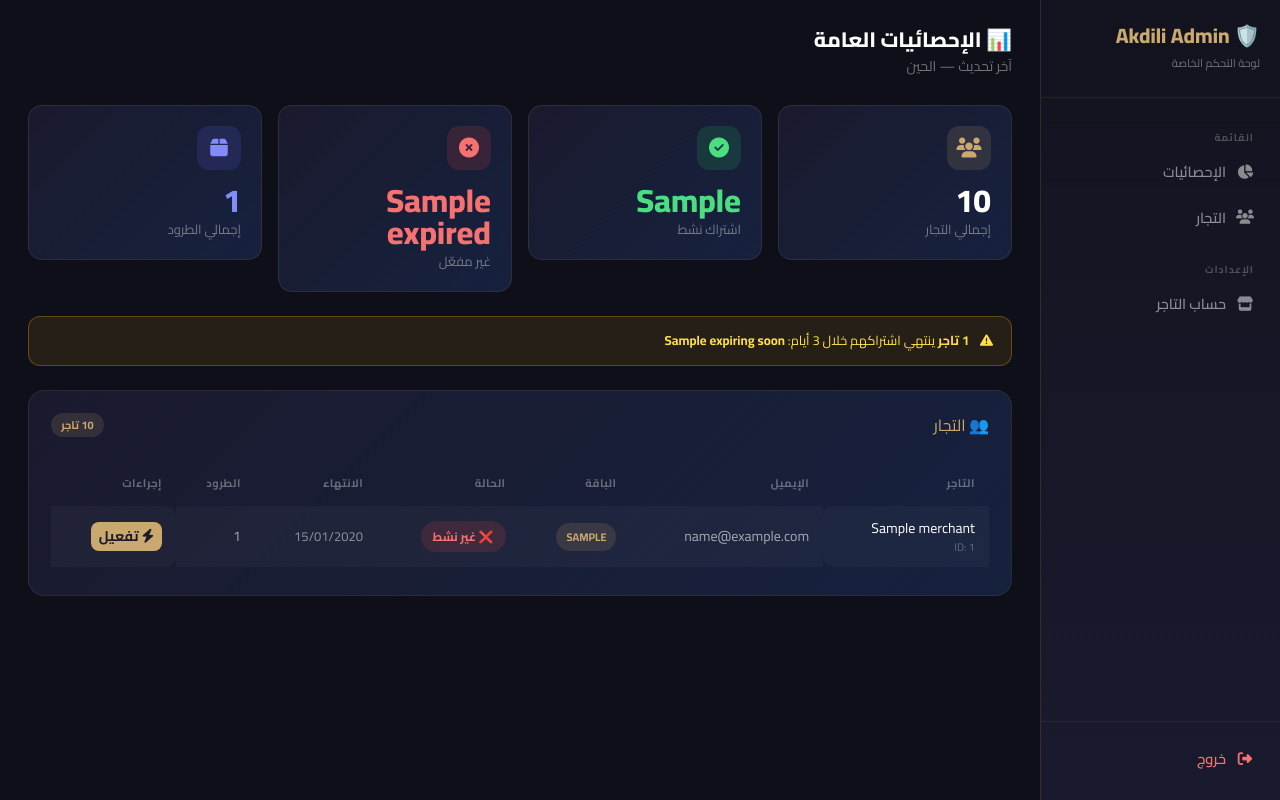
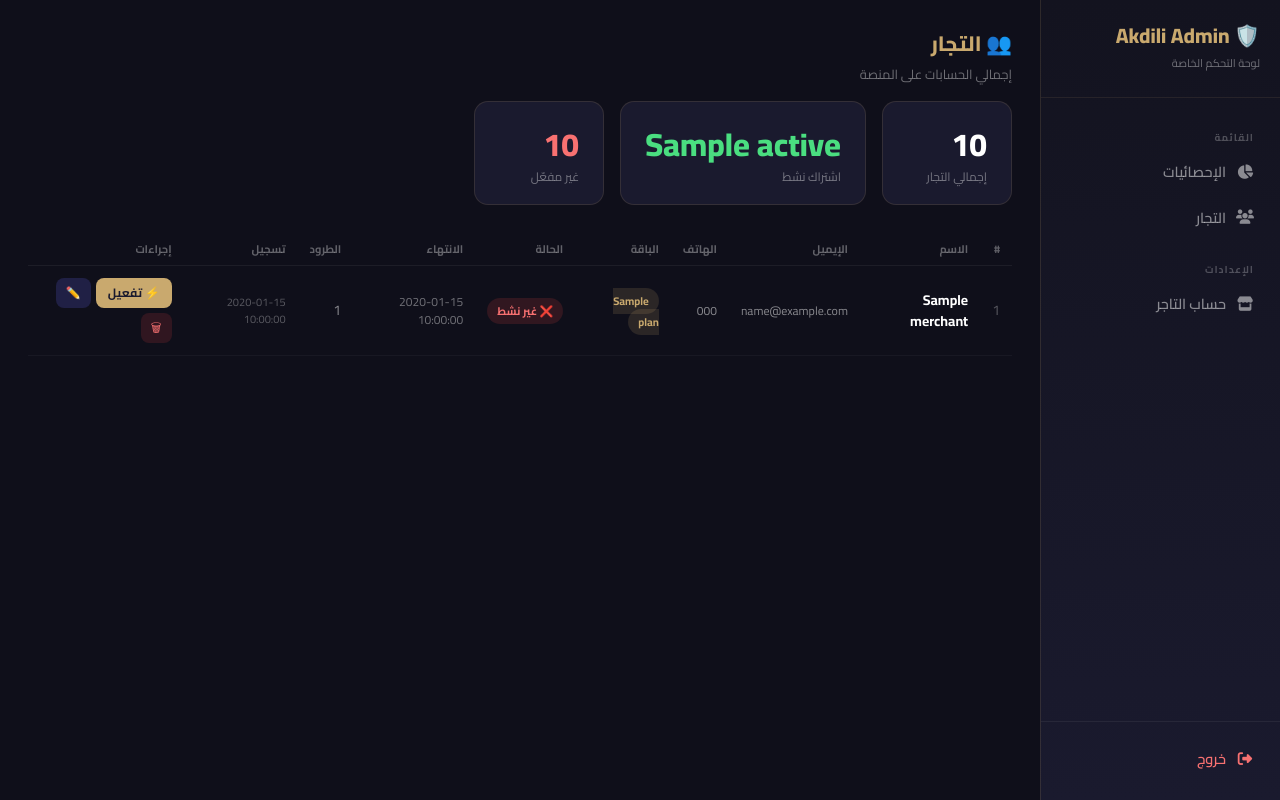
Before and after one commit to rahimhjk0-lang/akdilii, a FastAPI app: template akdili/templates/admin.html in a window 1280 px wide. Run offline with FastAPI, Linux system fonts and the light colour scheme; the template is opened without the code that fills it: most values are stand-ins (such as "Sample title", 1, 10 or a date in 2020).

Commit message:
fix: update CORRECT templates path (root/templates not akdili/templates)

```diff
--- a/templates/admin.html
+++ b/templates/admin.html
@@ -1,122 +1,115 @@
 {% extends "admin_base.html" %}
 {% block content %}
 
-<div class="admin-topbar">
-    <div>
-        <h5>📊 الإحصائيات العامة</h5>
-        <small>آخر تحديث — الحين</small>
+<style>
+.at { color:#c9a96e; font-weight:800; font-size:1.3rem; margin-bottom:6px; }
+.sub { color:rgba(255,255,255,0.4); font-size:13px; }
+.stats { display:flex; gap:16px; margin-bottom:28px; flex-wrap:wrap; }
+.sbox { background:#1a1a2e; border:1px solid rgba(201,169,110,0.15); border-radius:14px; padding:18px 24px; min-width:130px; }
+.sbox .n { font-size:2rem; font-weight:800; color:#fff; }
+.sbox .l { font-size:12px; color:rgba(255,255,255,0.4); }
+
+table { width:100%; border-collapse:collapse; font-size:14px; }
+thead th { color:rgba(255,255,255,0.35); font-size:11px; font-weight:700; padding:8px 12px; text-align:right; border-bottom:1px solid rgba(255,255,255,0.06); }
+tbody tr { border-bottom:1px solid rgba(255,255,255,0.04); }
+tbody tr:hover { background:rgba(201,169,110,0.04); }
+tbody td { padding:12px 12px; vertical-align:middle; color:rgba(255,255,255,0.8); }
+
+.badge-on  { background:rgba(34,197,94,0.15);  color:#4ade80; padding:3px 10px; border-radius:20px; font-size:11px; font-weight:700; white-space:nowrap; }
+.badge-off { background:rgba(239,68,68,0.15);  color:#f87171; padding:3px 10px; border-radius:20px; font-size:11px; font-weight:700; white-space:nowrap; }
+.badge-pl  { background:rgba(201,169,110,0.15);color:#c9a96e; padding:3px 10px; border-radius:20px; font-size:11px; font-weight:700; }
+
+.btn-act  { background:#c9a96e; color:#1a1a2e; border:none; border-radius:8px; padding:6px 12px; font-weight:700; cursor:pointer; font-family:'Cairo',sans-serif; font-size:12px; }
+.btn-edit { background:rgba(99,102,241,0.2); color:#818cf8; border:none; border-radius:8px; padding:6px 10px; cursor:pointer; font-size:12px; }
+.btn-del  { background:rgba(239,68,68,0.15);  color:#f87171; border:none; border-radius:8px; padding:6px 10px; cursor:pointer; font-size:12px; }
+.btn-stop { background:rgba(255,165,0,0.15);  color:#fb923c; border:none; border-radius:8px; padding:6px 10px; cursor:pointer; font-size:12px; }
+
+/* Overlay بسيط */
+#overlay {
+    display:none; position:fixed; inset:0;
+    background:rgba(0,0,0,0.8); z-index:9999;
+    align-items:center; justify-content:center;
+}
+#overlay.show { display:flex; }
+.obox {
+    background:#1e1e32; border:1px solid rgba(201,169,110,0.25);
+    border-radius:16px; padding:28px; width:90%; max-width:400px;
+    color:#e2e8f0; direction:rtl;
+}
+.obox h6 { color:#c9a96e; font-weight:800; margin:0 0 20px; }
+.obox label { font-size:12px; color:rgba(255,255,255,0.5); display:block; margin-bottom:5px; }
+.obox input, .obox select {
+    width:100%; padding:9px 12px; border-radius:8px;
+    background:rgba(255,255,255,0.07); border:1px solid rgba(255,255,255,0.12);
+    color:#fff; font-family:'Cairo',sans-serif; font-size:13px; margin-bottom:12px; box-sizing:border-box;
+}
+.obox select option { background:#1e1e32; }
+.orow { display:flex; gap:10px; justify-content:flex-end; margin-top:8px; }
+.obtn-cancel { background:rgba(255,255,255,0.08); color:#fff; border:none; border-radius:8px; padding:9px 18px; font-family:'Cairo',sans-serif; font-weight:600; cursor:pointer; }
+.obtn-ok { background:#c9a96e; color:#1a1a2e; border:none; border-radius:8px; padding:9px 22px; font-family:'Cairo',sans-serif; font-weight:800; cursor:pointer; }
+</style>
+
+<div class="at">👥 التجار</div>
+<div class="sub">إجمالي الحسابات على المنصة</div>
+
+<div class="stats" style="margin-top:16px;">
+    <div class="sbox">
+        <div class="n">{{ total }}</div>
+        <div class="l">إجمالي التجار</div>
+    </div>
+    <div class="sbox">
+        <div class="n" style="color:#4ade80;">{{ active }}</div>
+        <div class="l">اشتراك نشط</div>
+    </div>
+    <div class="sbox">
+        <div class="n" style="color:#f87171;">{{ total - active }}</div>
+        <div class="l">غير مفعّل</div>
     </div>
 </div>
 
-<!-- Stats -->
-<div class="row g-3 mb-4">
-    <div class="col-6 col-md-3">
-        <div class="stat-box">
-            <div class="stat-icon" style="background:rgba(201,169,110,0.15);">
-                <i class="fas fa-users" style="color:#c9a96e;"></i>
-            </div>
-            <div class="stat-val">{{ total }}</div>
-            <div class="stat-lbl">إجمالي التجار</div>
-        </div>
-    </div>
-    <div class="col-6 col-md-3">
-        <div class="stat-box">
-            <div class="stat-icon" style="background:rgba(34,197,94,0.15);">
-                <i class="fas fa-check-circle" style="color:#4ade80;"></i>
-            </div>
-            <div class="stat-val" style="color:#4ade80;">{{ active_subs }}</div>
-            <div class="stat-lbl">اشتراك نشط</div>
-        </div>
-    </div>
-    <div class="col-6 col-md-3">
-        <div class="stat-box">
-            <div class="stat-icon" style="background:rgba(239,68,68,0.15);">
-                <i class="fas fa-times-circle" style="color:#f87171;"></i>
-            </div>
-            <div class="stat-val" style="color:#f87171;">{{ expired }}</div>
-            <div class="stat-lbl">غير مفعّل</div>
-        </div>
-    </div>
-    <div class="col-6 col-md-3">
-        <div class="stat-box">
-            <div class="stat-icon" style="background:rgba(99,102,241,0.15);">
-                <i class="fas fa-box" style="color:#818cf8;"></i>
-            </div>
-            <div class="stat-val" style="color:#818cf8;">{{ total_parcels }}</div>
-            <div class="stat-lbl">إجمالي الطرود</div>
-        </div>
-    </div>
-</div>
-
-<!-- تنبيه -->
-{% if expiring_soon %}
-<div class="admin-alert mb-4">
-    <i class="fas fa-exclamation-triangle ms-2"></i>
-    <strong>{{ expiring_soon|length }} تاجر</strong> ينتهي اشتراكهم خلال 3 أيام:
-    {% for m in expiring_soon %}
-        <strong>{{ m.name }}</strong>{% if not loop.last %}، {% endif %}
-    {% endfor %}
-</div>
-{% endif %}
-
-<!-- جدول التجار -->
-<div class="admin-card">
-    <div class="d-flex justify-content-between align-items-center mb-4">
-        <h6 class="mb-0 fw-700" style="color:#c9a96e;">👥 التجار</h6>
-        <span class="badge-plan">{{ total }} تاجر</span>
-    </div>
-
 {% if merchants %}
-    <div class="table-responsive">
-    <table class="admin-table">
+<div style="overflow-x:auto;">
+<table>
     <thead>
         <tr>
-                <th>التاجر</th>
+            <th>#</th>
+            <th>الاسم</th>
             <th>الإيميل</th>
+            <th>الهاتف</th>
             <th>الباقة</th>
             <th>الحالة</th>
             <th>الانتهاء</th>
             <th>الطرود</th>
+            <th>تسجيل</th>
             <th>إجراءات</th>
         </tr>
     </thead>
     <tbody>
     {% for m in merchants %}
     <tr>
-            <td>
-                <div class="fw-700" style="color:#fff;">{{ m.name }}</div>
-                <div style="color:rgba(255,255,255,0.3);font-size:11px;">ID: {{ m.id }}</div>
-            </td>
-            <td style="color:rgba(255,255,255,0.6);">{{ m.email }}</td>
-            <td>
-                <span class="badge-plan">{{ (m.sub_plan or m.plan or 'starter')|upper }}</span>
-            </td>
+        <td style="color:rgba(255,255,255,0.3);">{{ m.id }}</td>
+        <td style="font-weight:700;color:#fff;">{{ m.name }}</td>
+        <td style="color:rgba(255,255,255,0.5);font-size:12px;">{{ m.email }}</td>
+        <td style="color:rgba(255,255,255,0.5);font-size:12px;">{{ m.phone }}</td>
+        <td><span class="badge-pl">{{ m.plan }}</span></td>
         <td>
             {% if m.sub_active %}
-                    <span class="badge-active">✅ نشط</span>
+                <span class="badge-on">✅ نشط</span>
             {% else %}
-                    <span class="badge-inactive">❌ غير نشط</span>
+                <span class="badge-off">❌ غير نشط</span>
             {% endif %}
         </td>
-            <td style="color:rgba(255,255,255,0.5);font-size:13px;">
-                {% if m.sub_expires %}
-                    {{ m.sub_expires.strftime('%d/%m/%Y') }}
-                {% else %}
-                    —
+        <td style="font-size:12px;color:rgba(255,255,255,0.4);">{{ m.sub_expires }}</td>
+        <td style="color:rgba(255,255,255,0.5);">{{ m.parcel_count }}</td>
+        <td style="font-size:11px;color:rgba(255,255,255,0.3);">{{ m.created_at }}</td>
+        <td>
+            <div style="display:flex;gap:5px;flex-wrap:wrap;">
+                <button class="btn-act" onclick="openActivate({{ m.id }}, '{{ m.name }}')">⚡ تفعيل</button>
+                <button class="btn-edit" onclick="openEdit({{ m.id }}, '{{ m.name }}', '{{ m.email }}', '{{ m.phone }}')">✏️</button>
+                {% if m.sub_active %}
+                <button class="btn-stop" onclick="doStop({{ m.id }}, '{{ m.name }}')">⏸</button>
                 {% endif %}
-            </td>
-            <td style="color:rgba(255,255,255,0.6);">{{ m.parcels|length }}</td>
-            <td>
-                <div class="d-flex gap-1">
-                    <button class="btn btn-gold btn-sm" onclick="openActivate({{ m.id }}, '{{ m.name }}')">
-                        <i class="fas fa-bolt"></i> تفعيل
-                    </button>
-                    {% if m.sub_active %}
-                    <button class="btn btn-sm" style="background:rgba(239,68,68,0.15);color:#f87171;border:none;border-radius:8px;"
-                            onclick="deactivate({{ m.id }}, '{{ m.name }}')">
-                        <i class="fas fa-ban"></i>
-                    </button>
-                    {% endif %}
+                <button class="btn-del" onclick="doDelete({{ m.id }}, '{{ m.name }}')">🗑</button>
             </div>
         </td>
     </tr>
@@ -124,79 +117,103 @@
     </tbody>
 </table>
 </div>
+
 {% else %}
-    <div class="text-center py-5" style="color:rgba(255,255,255,0.3);">
-        <i class="fas fa-users fa-3x mb-3"></i>
+<div style="text-align:center;padding:60px 0;color:rgba(255,255,255,0.2);">
+    <div style="font-size:3rem;margin-bottom:12px;">👥</div>
     <p>ما فيه تجار بعد</p>
 </div>
 {% endif %}
-</div>
 
-<!-- Modal تفعيل -->
-<div class="modal fade" id="activateModal" tabindex="-1">
-  <div class="modal-dialog modal-dialog-centered">
-    <div class="modal-content">
-      <div class="modal-header">
-        <h6 class="modal-title fw-700" style="color:#c9a96e;">⚡ تفعيل اشتراك</h6>
-        <button type="button" class="btn-close btn-close-white" data-bs-dismiss="modal"></button>
-      </div>
-      <div class="modal-body p-4">
-        <p class="mb-3" style="color:rgba(255,255,255,0.7);">التاجر: <strong id="merchantName" style="color:#fff;"></strong></p>
-        <div class="mb-3">
-            <label class="form-label">الباقة</label>
-            <select class="form-select" id="planSelect">
-                {% for pk, pv in plans.items() %}
-                <option value="{{ pk }}">{{ pv.name }} — {{ pv.price_dz }}</option>
-                {% endfor %}
-            </select>
-        </div>
-        <div class="mb-3">
-            <label class="form-label">المدة (أيام)</label>
-            <input type="number" class="form-control" id="daysInput" value="30" min="1" max="365">
-        </div>
-      </div>
-      <div class="modal-footer">
-        <button class="btn btn-secondary" data-bs-dismiss="modal">إلغاء</button>
-        <button class="btn btn-gold px-4" onclick="confirmActivate()">
-            <i class="fas fa-bolt ms-1"></i> تفعيل
-        </button>
-      </div>
-    </div>
-  </div>
+<!-- Overlay تفعيل -->
+<div id="overlay">
+    <div class="obox" id="oboxContent"></div>
 </div>
 
 {% endblock %}
 
 {% block extra_js %}
 <script>
-let currentMerchantId = null;
+const plans = { {% for pk, pv in plans.items() %}"{{ pk }}": "{{ pv.name }} — {{ pv.price_dz }}"{% if not loop.last %}, {% endif %}{% endfor %} };
+
+function closeO() { document.getElementById('overlay').classList.remove('show'); }
+document.getElementById('overlay').addEventListener('click', e => { if(e.target.id==='overlay') closeO(); });
+
+function planOptions(sel='starter') {
+    return Object.entries(plans).map(([k,v]) =>
+        `<option value="${k}" ${k===sel?'selected':''} style="background:#1e1e32">${v}</option>`
+    ).join('');
+}
 
 function openActivate(id, name) {
-    currentMerchantId = id;
-    document.getElementById('merchantName').textContent = name;
-    new bootstrap.Modal(document.getElementById('activateModal')).show();
+    document.getElementById('oboxContent').innerHTML = `
+        <h6>⚡ تفعيل اشتراك</h6>
+        <p style="color:rgba(255,255,255,0.5);margin-bottom:16px;font-size:13px;">التاجر: <strong style="color:#fff">${name}</strong></p>
+        <label>الباقة</label>
+        <select id="oPlan">${planOptions()}</select>
+        <label>المدة (أيام)</label>
+        <input type="number" id="oDays" value="30" min="1" max="365">
+        <div class="orow">
+            <button class="obtn-cancel" onclick="closeO()">إلغاء</button>
+            <button class="obtn-ok" onclick="doActivate(${id})">⚡ تفعيل</button>
+        </div>`;
+    document.getElementById('overlay').classList.add('show');
 }
 
-async function confirmActivate() {
-    const plan = document.getElementById('planSelect').value;
-    const days = document.getElementById('daysInput').value;
-    const fd = new FormData();
-    fd.append('merchant_id', currentMerchantId);
-    fd.append('plan', plan);
-    fd.append('days', days);
-    const r = await fetch('/admin/activate', { method: 'POST', body: fd });
-    const d = await r.json();
-    if (d.success) { alert(d.message); location.reload(); }
-    else alert('❌ ' + d.error);
+function openEdit(id, name, email, phone) {
+    document.getElementById('oboxContent').innerHTML = `
+        <h6>✏️ تعديل بيانات التاجر</h6>
+        <label>الاسم</label>
+        <input type="text" id="eName" value="${name}">
+        <label>الإيميل</label>
+        <input type="email" id="eEmail" value="${email}">
+        <label>الهاتف</label>
+        <input type="text" id="ePhone" value="${phone === '—' ? '' : phone}">
+        <div class="orow">
+            <button class="obtn-cancel" onclick="closeO()">إلغاء</button>
+            <button class="obtn-ok" onclick="doEdit(${id})">💾 حفظ</button>
+        </div>`;
+    document.getElementById('overlay').classList.add('show');
 }
 
-async function deactivate(id, name) {
-    if (!confirm(`إيقاف اشتراك ${name}؟`)) return;
+async function doActivate(id) {
     const fd = new FormData();
     fd.append('merchant_id', id);
-    const r = await fetch('/admin/deactivate', { method: 'POST', body: fd });
+    fd.append('plan', document.getElementById('oPlan').value);
+    fd.append('days', document.getElementById('oDays').value);
+    const r = await fetch('/admin/activate', {method:'POST', body:fd});
     const d = await r.json();
-    if (d.success) location.reload();
+    closeO();
+    alert(d.ok ? d.msg : '❌ ' + d.msg);
+    if(d.ok) location.reload();
+}
+
+async function doEdit(id) {
+    const fd = new FormData();
+    fd.append('merchant_id', id);
+    fd.append('name',  document.getElementById('eName').value);
+    fd.append('email', document.getElementById('eEmail').value);
+    fd.append('phone', document.getElementById('ePhone').value);
+    const r = await fetch('/admin/edit', {method:'POST', body:fd});
+    const d = await r.json();
+    closeO();
+    if(d.ok) location.reload();
+}
+
+async function doStop(id, name) {
+    if(!confirm(`إيقاف اشتراك ${name}؟`)) return;
+    const fd = new FormData(); fd.append('merchant_id', id);
+    const r = await fetch('/admin/deactivate', {method:'POST', body:fd});
+    const d = await r.json();
+    if(d.ok) location.reload();
+}
+
+async function doDelete(id, name) {
+    if(!confirm(`⚠️ حذف حساب ${name} نهائياً؟`)) return;
+    const fd = new FormData(); fd.append('merchant_id', id);
+    const r = await fetch('/admin/delete', {method:'POST', body:fd});
+    const d = await r.json();
+    if(d.ok) location.reload();
 }
 </script>
 {% endblock %}
```
Lines whose indentation alone changed are shown as unchanged.
